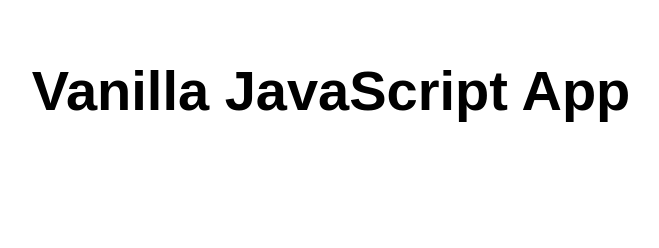
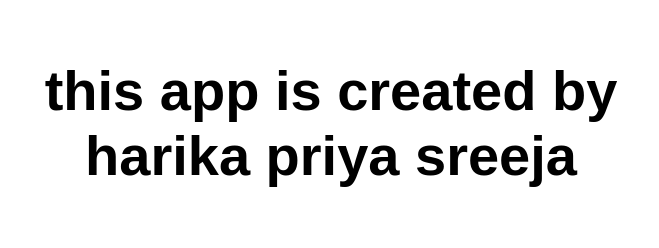
Before and after one commit to Saipriya129/butterscotch, a website: page src/index.html in a window 1280 px wide. Shown: the whole page, without its empty margins (309-968 px from the left). Drawn offline with Linux system fonts and the light colour scheme.

Commit message:
index.html

```diff
--- a/src/index.html
+++ b/src/index.html
@@ -10,7 +10,7 @@
 
 <body>
   <main>
-    <h1>Vanilla JavaScript App</h1>
+    <h1>this app is created by harika priya sreeja</h1>
   </main>
 </body>
 
```
